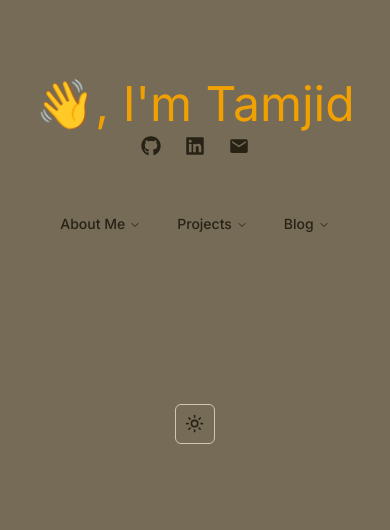
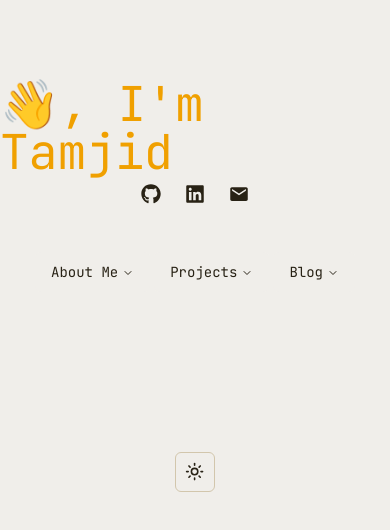
Before and after one commit to tamjidrahman/tamjid, a Next.js app: page / in a window 390 px wide. Shown: the top 530 px of the page. Built offline with nearby package versions, Linux system fonts and the light colour scheme.

Commit message:
jetbrains mono

```diff
--- a/src/app/globals.css
+++ b/src/app/globals.css
@@ -1,10 +1,11 @@
+@import "@fontsource/jetbrains-mono/index.css";
 @tailwind base;
 @tailwind components;
 @tailwind utilities;
 
 @layer base {
   :root {
-    --background: 40 15% 40%; /* Gruvbox light background */
+    --background: 40 15% 93%; /* Gruvbox light background */
     --foreground: 40 30% 12%; /* Gruvbox dark foreground */
 
     --card: 40 15% 93%;
@@ -37,7 +38,7 @@
 
   .dark {
     --background: 40 15% 12%; /* Gruvbox dark background */
-    --foreground: 40 30% 55%; /* Gruvbox light foreground */
+    --foreground: 40 30% 85%; /* Gruvbox light foreground */
 
     --card: 40 15% 12%;
     --card-foreground: 40 30% 85%;
@@ -54,7 +55,7 @@
     --muted: 40 15% 25%; /* Gruvbox dark gray */
     --muted-foreground: 40 30% 75%; /* Gruvbox light gray */
 
-    --accent: 140 55% 35%; /* Gruvbox green */
+    --accent: 140 55% 45%; /* Gruvbox green */
     --accent-foreground: 40 15% 12%; /* Gruvbox dark background */
 
     --destructive: 0 60% 45%; /* Gruvbox red */
@@ -69,6 +70,7 @@
 @layer base {
   * {
     @apply border-border;
+    font-family: "JetBrains Mono", monospace; /* Apply JetBrains Mono to all elements */
   }
   body {
     @apply bg-background text-foreground;
--- a/src/components/TopNavBar.tsx
+++ b/src/components/TopNavBar.tsx
@@ -64,7 +64,7 @@ export function TopNavBar() {
         <NavigationMenuItem>
           <NavigationMenuTrigger>Projects</NavigationMenuTrigger>
           <NavigationMenuContent>
-            <ul className="grid md:w-[400px] lg:w-[500px] gap-3 p-4 md:grid-cols-2">
+            <ul className="grid md:w-[400px] lg:w-[500px] text-secondary gap-3 p-4 md:grid-cols-2">
               {projects.map((component) => (
                 <ListItem
                   key={component.title}
@@ -81,7 +81,7 @@ export function TopNavBar() {
         <NavigationMenuItem>
           <NavigationMenuTrigger>Blog</NavigationMenuTrigger>
           <NavigationMenuContent>
-            <ul className="grid md:w-[400px] lg:w-[500px] gap-3 p-4 md:grid-cols-2">
+            <ul className="grid md:w-[400px] lg:w-[500px] text-secondary gap-3 p-4 md:grid-cols-2">
               {blogPosts.map((component) => (
                 <ListItem
                   key={component.title}
```
